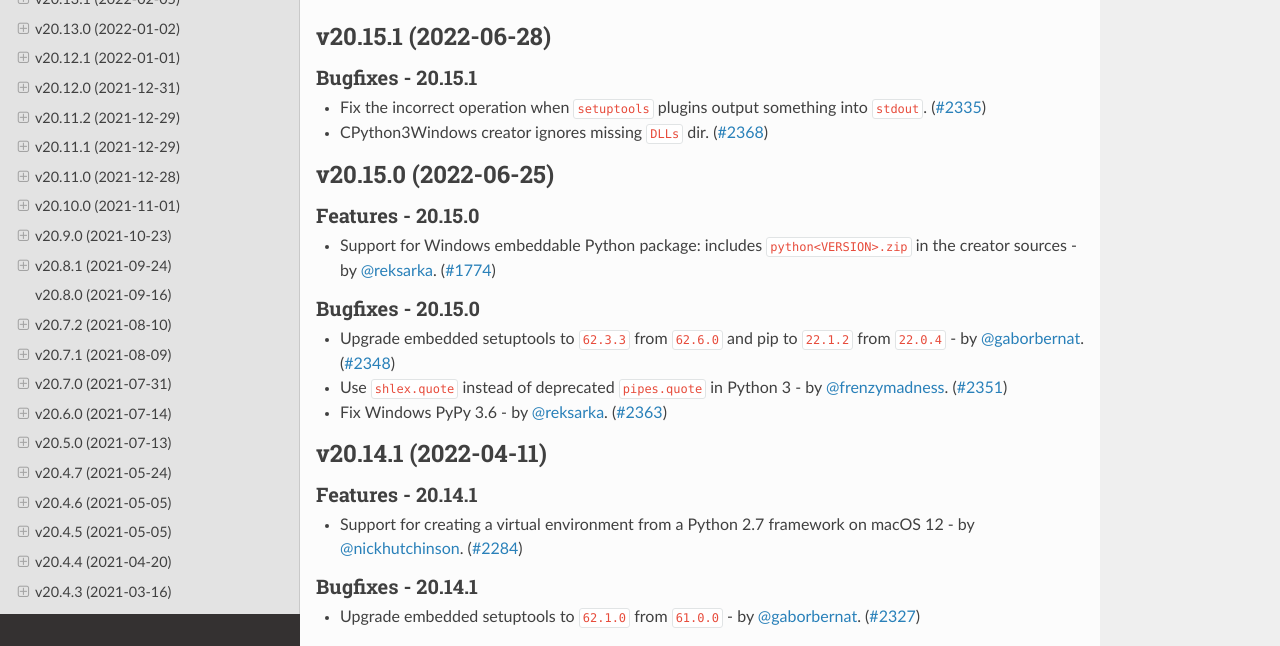
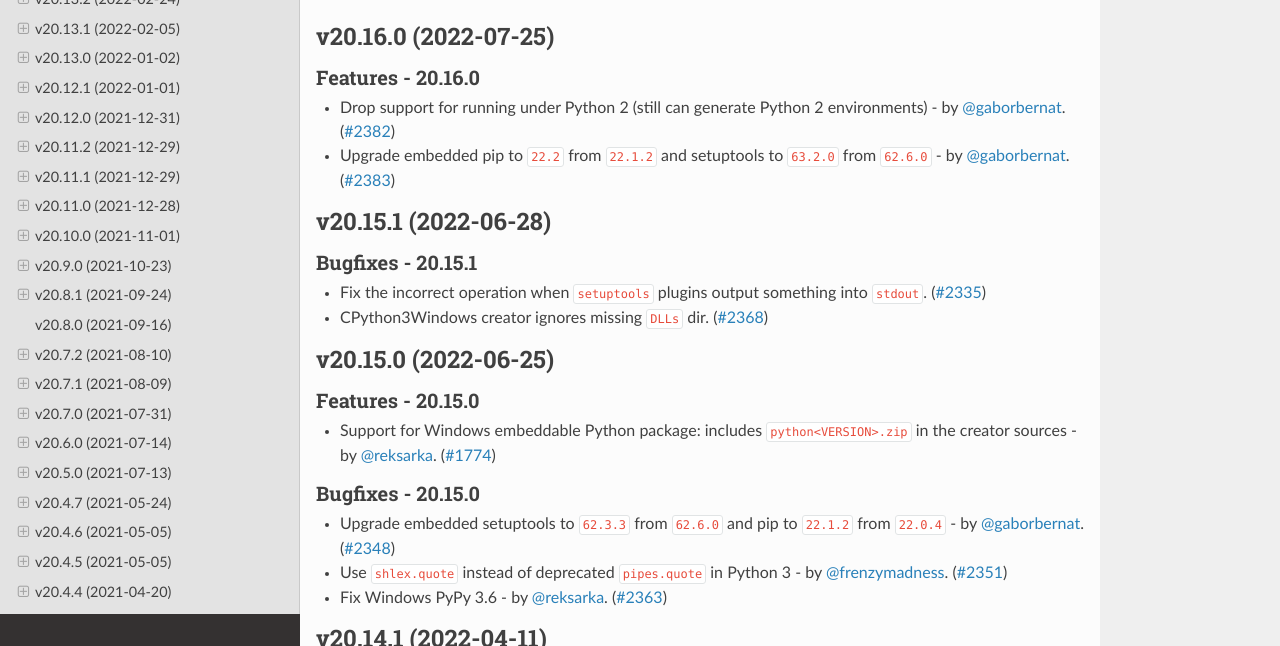
Before and after one commit to pypa/virtualenv, a Sphinx documentation site: the page built from docs/changelog.rst, in a window 1280 px wide and 900 px high, cut to the strip 254-900 px from the top of the window. Built offline with Sphinx 7.4.7 and the Read the Docs theme 2.0.0, drawn with Linux system fonts in a browser that asks for light colours; pages that are not in the unit, such as notebooks, are missing from menus; the version number could not be read and is left out; some of the changed text lies outside the part shown.

Commit message:
release 20.16.0

```diff
--- a/docs/changelog.rst
+++ b/docs/changelog.rst
@@ -4,6 +4,16 @@
 .. include:: _draft.rst
 
 .. towncrier release notes start
+
+v20.16.0 (2022-07-25)
+---------------------
+
+Features - 20.16.0
+~~~~~~~~~~~~~~~~~~
+- Drop support for running under Python 2 (still can generate Python 2 environments) - by :user:`gaborbernat`. (`#2382 <https://github.com/pypa/virtualenv/issues/2382>`_)
+- Upgrade embedded pip to ``22.2`` from ``22.1.2`` and  setuptools to ``63.2.0`` from ``62.6.0`` -
+  by :user:`gaborbernat`. (`#2383 <https://github.com/pypa/virtualenv/issues/2383>`_)
+
 
 v20.15.1 (2022-06-28)
 ---------------------
--- a/docs/changelog/2382.feature.rst
+++ /dev/null
@@ -1 +0,0 @@
-Drop support for running under Python 2 (still can generate Python 2 environments) - by :user:`gaborbernat`.
--- a/docs/changelog/2383.feature.rst
+++ /dev/null
@@ -1,2 +0,0 @@
-Upgrade embedded pip to ``22.2`` from ``22.1.2`` and  setuptools to ``63.2.0`` from ``62.6.0`` -
-by :user:`gaborbernat`.
```
